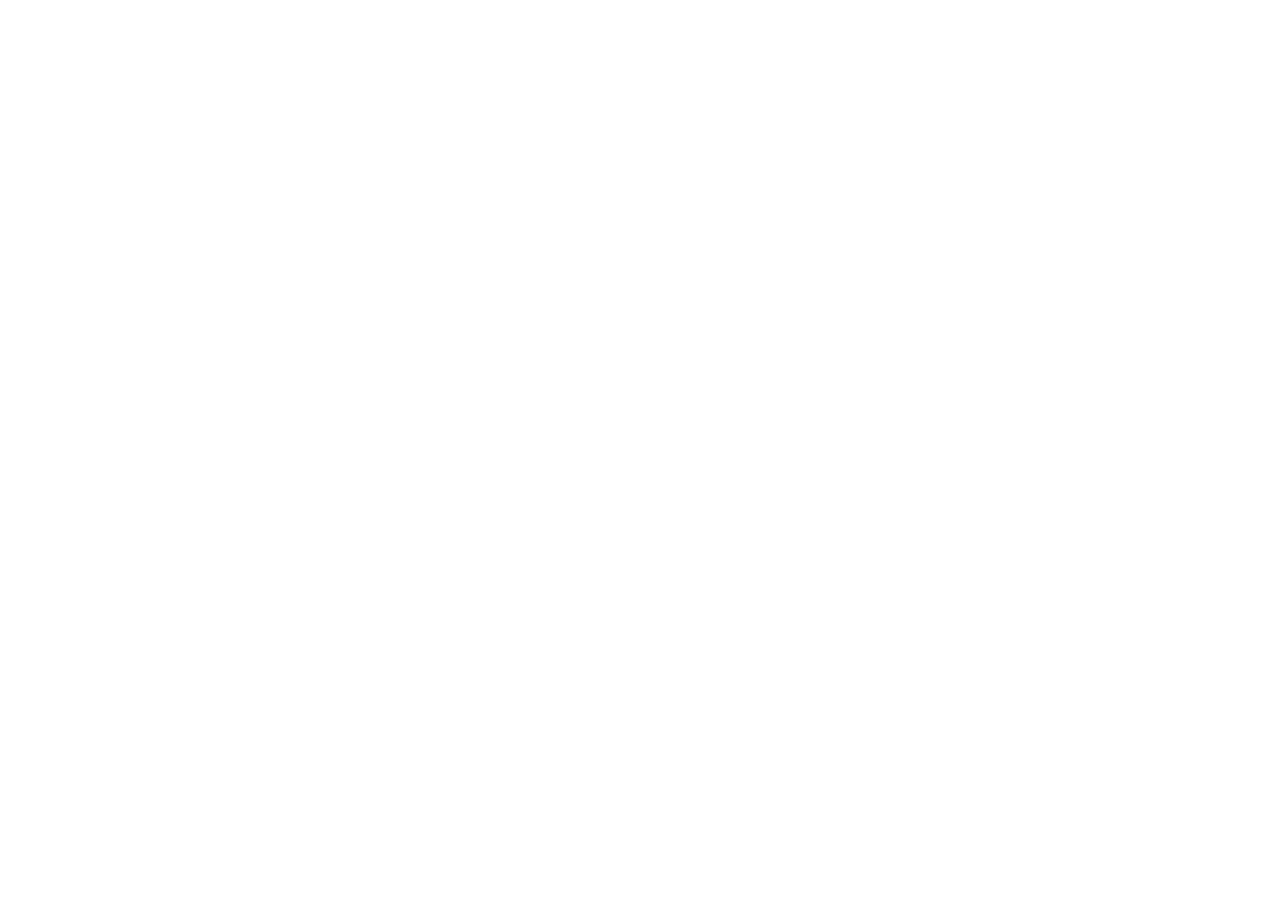
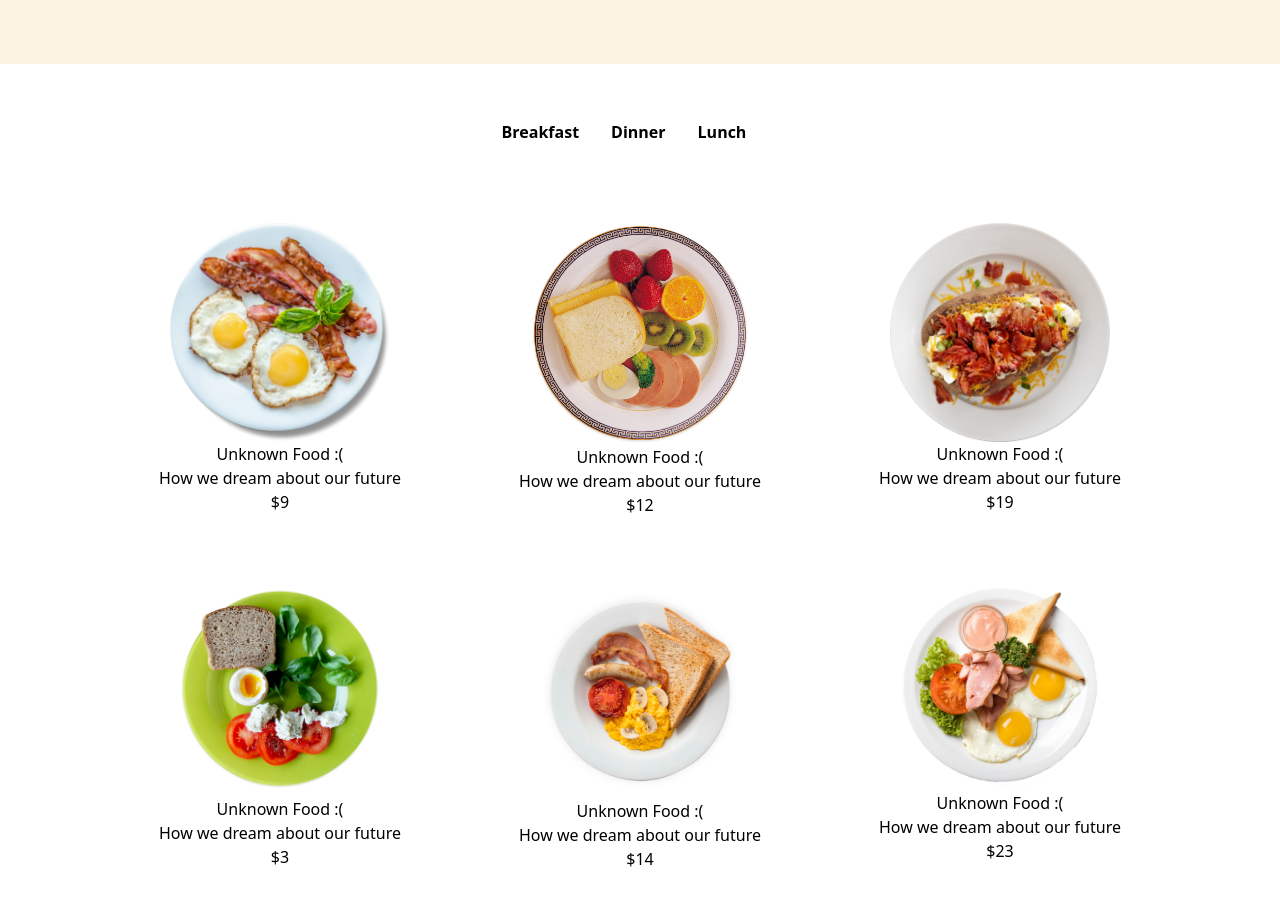
Before and after one commit to 665-stack/red-onion-2, a React (Create React App) app: page /breakfast in a window 1280 px wide. Shown: the part 800-1706 px from the top of the page. Before the commit the page ends 800 px from the top, so only its background shows below. Built offline with nearby package versions, Linux system fonts and the light colour scheme; no server answers.

Commit message:
add cards in breakfast cp

```diff
--- a/src/App.js
+++ b/src/App.js
@@ -14,17 +14,20 @@
   return (
     <>
       <Header></Header>
+
       <Routes>
-        <Route path="/" element={<Home></Home>}></Route>
+        <Route path="/" element={<Home></Home>}>
+          <Route path="breakfast" element={<Breakfast></Breakfast>}></Route>
+          <Route path="lunch" element={<Dinner></Dinner>}></Route>
+          <Route path="dinner" element={<Lunch></Lunch>}></Route>
+
+        </Route>
+
         <Route path="/cart" element={<ShoppingCart></ShoppingCart>}></Route>
+
         <Route path="/login" element={<Login></Login>}></Route>
+
         <Route path="/signup" element={<Signup></Signup>}></Route>
-
-
-        <Route path="/breakfast" element={<Breakfast></Breakfast>}></Route>
-        <Route path="/lunch" element={<Dinner></Dinner>}></Route>
-        <Route path="/dinner" element={<Lunch></Lunch>}></Route>
-
 
 
         <Route path="*" element={<NotFound></NotFound>}></Route>
--- /dev/null
+++ b/src/Components/Pages/Home/Foods/Breakfast/Breakfast.css
@@ -0,0 +1,16 @@
+.breakfast div {
+    width: 280px;
+    padding: 15px 0px;
+    transition: 0.2s;
+}
+
+.breakfast div:hover {
+    box-shadow: rgba(0, 0, 0, 0.07) 0px 1px 1px, rgba(0, 0, 0, 0.07) 0px 2px 2px, rgba(0, 0, 0, 0.07) 0px 4px 4px, rgba(0, 0, 0, 0.07) 0px 8px 8px, rgba(0, 0, 0, 0.07) 0px 16px 16px;
+}
+
+.breakfast img {
+    display: block;
+    margin-left: auto;
+    margin-right: auto;
+    width: 220px !important;
+}
--- a/src/Components/Pages/Home/Foods/Breakfast/Breakfast.js
+++ b/src/Components/Pages/Home/Foods/Breakfast/Breakfast.js
@@ -1,10 +1,53 @@
 import React from 'react';
+import './Breakfast.css'
+
+import breakfast1 from "../../../../../images/breakfast/breakfast1.png";
+import breakfast2 from "../../../../../images/breakfast/breakfast2.png";
+import breakfast3 from "../../../../../images/breakfast/breakfast3.png";
+import breakfast4 from "../../../../../images/breakfast/breakfast4.png";
+import breakfast5 from "../../../../../images/breakfast/breakfast5.png";
+import breakfast6 from "../../../../../images/breakfast/breakfast6.png";
 
 const Breakfast = () => {
     return (
-        <div>
-            breackfast
-        </div>
+        <div className='breakfast pt-2 pb-8 grid grid-cols-1 md:grid-cols-2 lg:grid-cols-3 gap-x-20 gap-y-8	text-center'>
+            <div>
+                <img src={breakfast1} alt="" />
+                <h3>Unknown Food :(</h3>
+                <p>How we dream about our future</p>
+                <p>$9</p>
+            </div>
+            <div >
+                <img src={breakfast2} alt="" />
+                <h3>Unknown Food :(</h3>
+                <p>How we dream about our future</p>
+                <p>$12</p>
+            </div>
+            <div >
+                <img src={breakfast3} alt="" />
+                <h3>Unknown Food :(</h3>
+                <p>How we dream about our future</p>
+                <p>$19</p>
+            </div>
+            <div >
+                <img className='w-48' src={breakfast4} alt="" />
+                <h3>Unknown Food :(</h3>
+                <p>How we dream about our future</p>
+                <p>$3</p>
+            </div>
+            <div >
+                <img src={breakfast5} alt="" />
+                <h3>Unknown Food :(</h3>
+                <p>How we dream about our future</p>
+                <p>$14</p>
+            </div>
+            <div >
+                <img src={breakfast6} alt="" />
+                <h3>Unknown Food :(</h3>
+                <p>How we dream about our future</p>
+                <p>$23</p>
+            </div>
+        </div >
     );
 };
 
--- a/src/Components/Pages/Home/Home/Home.js
+++ b/src/Components/Pages/Home/Home/Home.js
@@ -1,15 +1,20 @@
 import React from 'react';
-import { Link } from 'react-router-dom';
+import { Link, Outlet } from 'react-router-dom';
 import Banner from '../Banner/Banner';
 
 const Home = () => {
     return (
         <>
             <Banner></Banner>
-            <div className='flex justify-center items-center pt-14'>
-                <Link className='mr-8' to="/breakfast">Breakfast</Link>
-                <Link className='mr-8' to="/lunch">Dinner</Link>
-                <Link className='mr-8' to="/dinner">Lunch</Link>
+            <div className='flex justify-center items-center pt-14 pb-14'>
+                <Link className='mr-8 hover:text-rose-600 font-semibold	' to="breakfast">Breakfast</Link>
+
+                <Link className='mr-8 hover:text-rose-600 font-semibold	' to="lunch">Dinner</Link>
+
+                <Link className='mr-8 hover:text-rose-600 font-semibold	' to="dinner">Lunch</Link>
+            </div>
+            <div className='flex justify-center items-center w-full pb-8'>
+                <Outlet></Outlet>
             </div>
         </>
 
```
